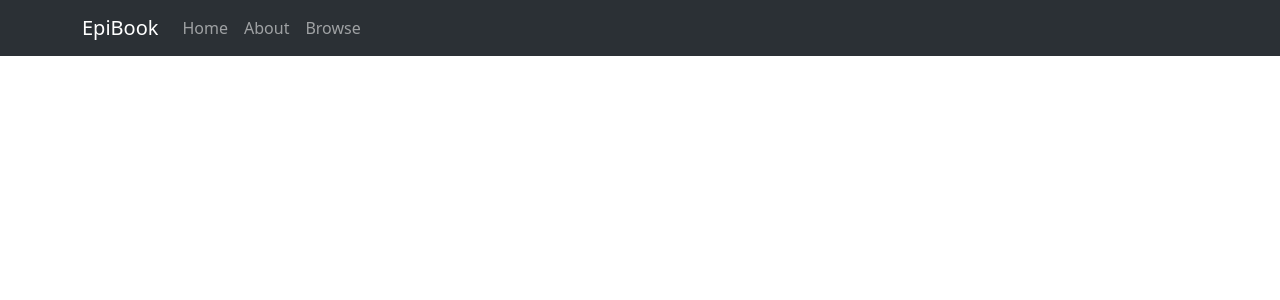
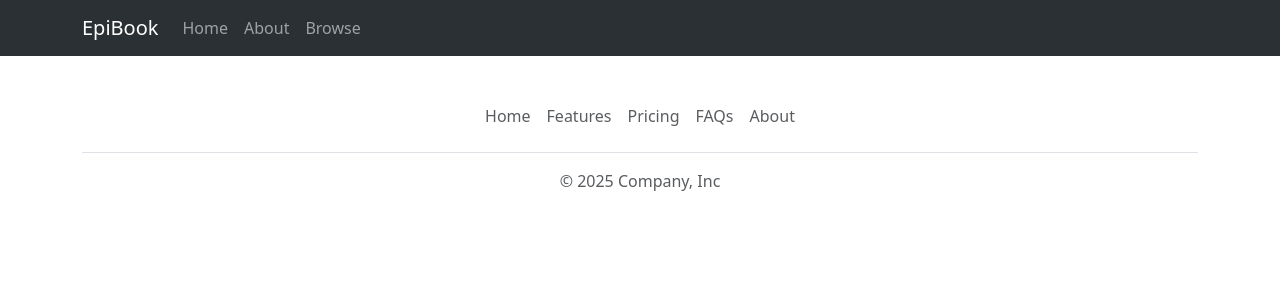
Before and after one commit to Samuel-Valentini/U3-W1-D2, a React (Vite) app: page / in a window 1280 px wide. Shown: the top 300 px of the page. Built offline with nearby package versions, Linux system fonts and the light colour scheme.

Commit message:
footer e main

```diff
--- a/src/App.jsx
+++ b/src/App.jsx
@@ -1,10 +1,14 @@
+import MyFooter from "./assets/components/MyFooter";
 import MyNav from "./assets/components/MyNav";
+import MyMain from "./assets/components/MyMain";
 import "bootstrap/dist/css/bootstrap.min.css";
 
 function App() {
     return (
         <>
             <MyNav />
+            <MyMain />
+            <MyFooter />
         </>
     );
 }
--- /dev/null
+++ b/src/assets/components/MyFooter.jsx
@@ -0,0 +1,53 @@
+const MyFooter = () => {
+    return (
+        <div className="container">
+            {" "}
+            <footer className="py-3 my-4">
+                {" "}
+                <ul className="nav justify-content-center border-bottom pb-3 mb-3">
+                    {" "}
+                    <li className="nav-item">
+                        <a
+                            href="#"
+                            className="nav-link px-2 text-body-secondary">
+                            Home
+                        </a>
+                    </li>{" "}
+                    <li className="nav-item">
+                        <a
+                            href="#"
+                            className="nav-link px-2 text-body-secondary">
+                            Features
+                        </a>
+                    </li>{" "}
+                    <li className="nav-item">
+                        <a
+                            href="#"
+                            className="nav-link px-2 text-body-secondary">
+                            Pricing
+                        </a>
+                    </li>{" "}
+                    <li className="nav-item">
+                        <a
+                            href="#"
+                            className="nav-link px-2 text-body-secondary">
+                            FAQs
+                        </a>
+                    </li>{" "}
+                    <li className="nav-item">
+                        <a
+                            href="#"
+                            className="nav-link px-2 text-body-secondary">
+                            About
+                        </a>
+                    </li>{" "}
+                </ul>{" "}
+                <p className="text-center text-body-secondary">
+                    © 2025 Company, Inc
+                </p>{" "}
+            </footer>{" "}
+        </div>
+    );
+};
+
+export default MyFooter;
--- /dev/null
+++ b/src/assets/components/MyMain.jsx
@@ -0,0 +1,4 @@
+const MyMain = () => {
+    return <main></main>;
+};
+export default MyMain;
--- a/src/assets/components/MyNav.jsx
+++ b/src/assets/components/MyNav.jsx
@@ -1,7 +1,6 @@
 import Container from "react-bootstrap/Container";
 import Nav from "react-bootstrap/Nav";
 import Navbar from "react-bootstrap/Navbar";
-import NavDropdown from "react-bootstrap/NavDropdown";
 
 function MyNav() {
     return (
```
